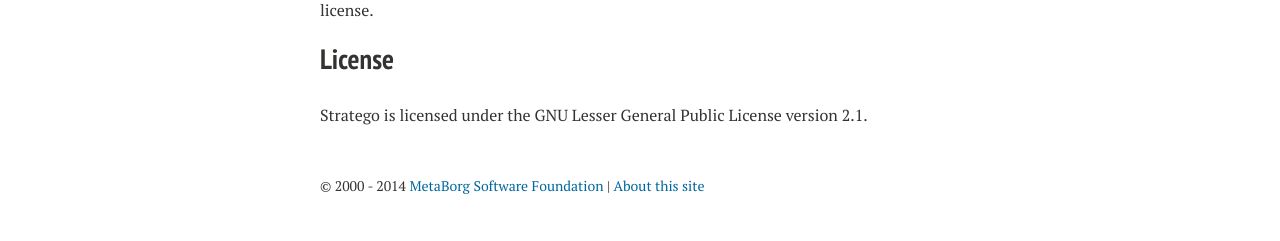
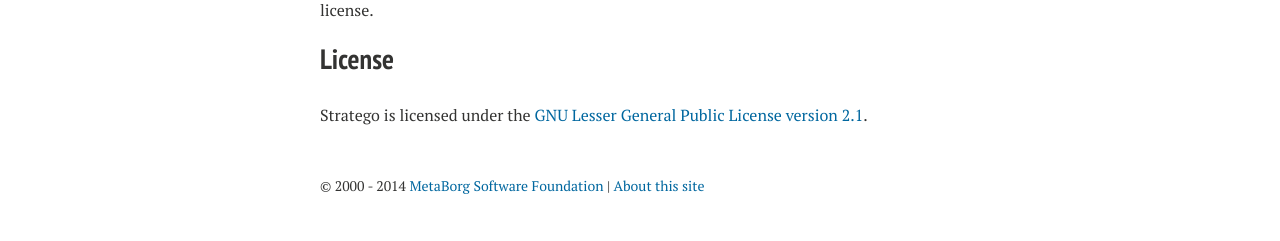
Before and after one commit to MartijnDwars/metaborg.github.io, a Jekyll site: the page built from stratego/index.md, in a window 1280 px wide. Shown: the part 1348-1589 px from the top of the page. Built offline with Jekyll 4.4.1, drawn with Linux system fonts in a browser that asks for light colours; nearby versions of some CDN libraries; part of the change alters nothing that is shown.

```diff
--- a/stratego/stratego-language.md
+++ b/stratego/stratego-language.md
@@ -32,4 +32,4 @@ We welcome contributions and discussions for improvements, please see above for
 
 ## License
 
-Stratego is licensed under the GNU Lesser General Public License version 2.1.
+Stratego is licensed under the [GNU Lesser General Public License version 2.1](https://www.gnu.org/licenses/old-licenses/lgpl-2.1.html).
```
